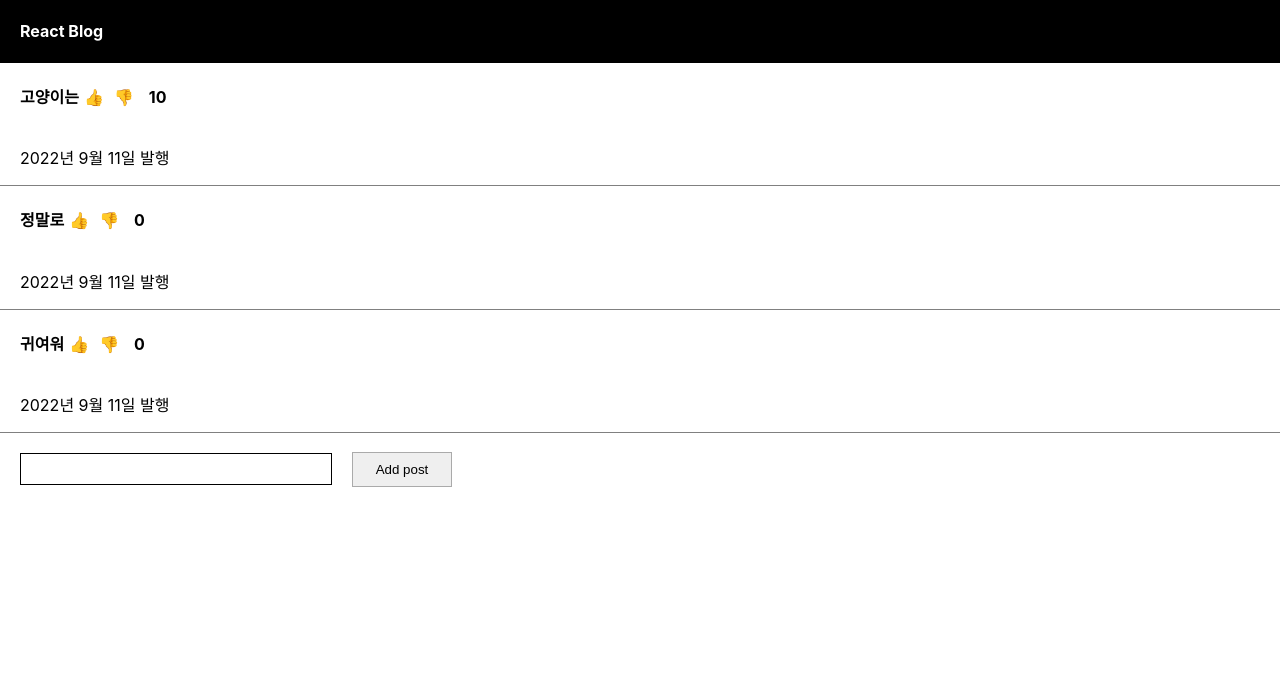
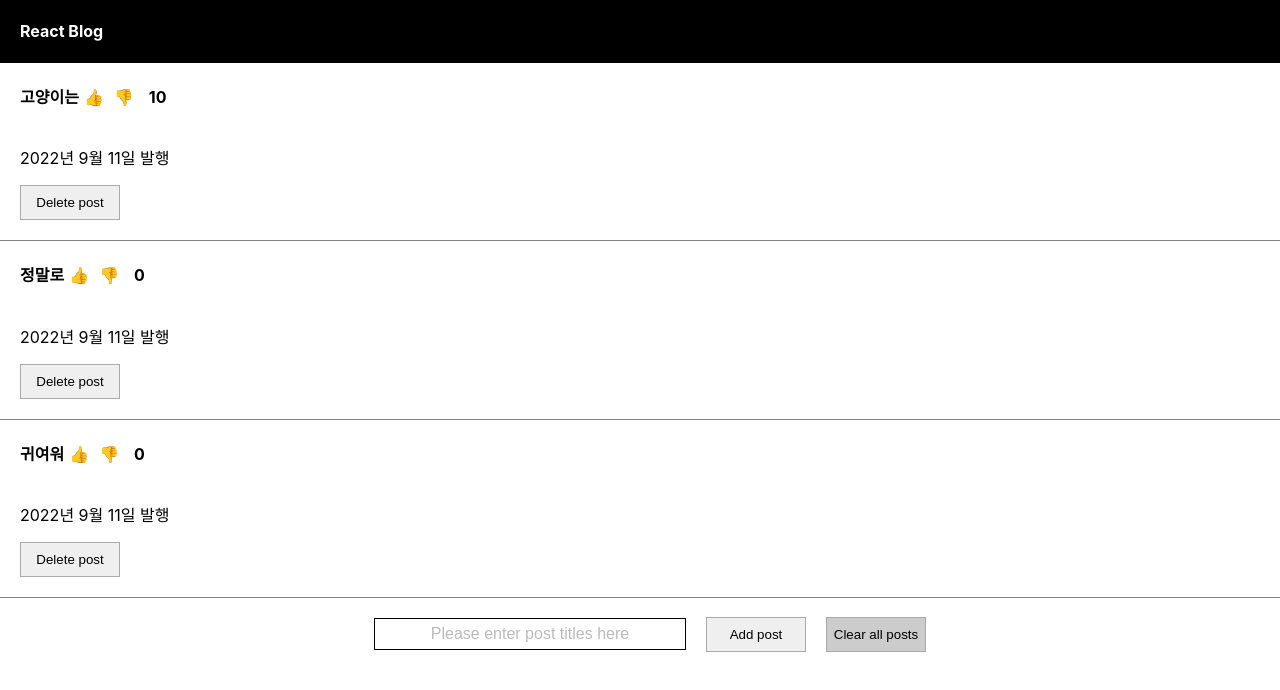
Before and after one commit to Kang-IJ/react_blog, a React (Create React App) app: page / in a window 1280 px wide. Shown: the top 690 px of the page. Built offline with nearby package versions, Linux system fonts and the light colour scheme; the HTML template or start-up script is replaced by a standard one.

Commit message:
feat: Add delete post & clear posts button

```diff
--- a/src/App.css
+++ b/src/App.css
@@ -1,14 +1,9 @@
-.App {
-  /* text-align: center; */
-}
-
 div {
   box-sizing: border-box;
 }
 
 .list {
   padding-left: 20px;
-  text-align: left;
   border-bottom: 1px solid grey;
   font-weight: bold;
 }
@@ -29,7 +24,6 @@ div {
   margin-top: 20px;
   padding: 20px;
   background: #eee;
-  text-align: left;
 }
 
 .black-nav {
@@ -43,6 +37,9 @@ div {
 .postTitle {
   cursor: pointer;
 }
+.input-div {
+  text-align: center;
+}
 
 .input {
   font-size: 16px;
@@ -52,18 +49,37 @@ div {
   border-radius: 0;
   width: 300px;
   height: 20px;
+  text-align: center;
 }
-.input-button {
+.input::placeholder {
+  color: #bbb;
+}
+.button {
   border: 1px solid #aaa;
   width: 100px;
   height: 35px;
   cursor: pointer;
 }
 
-.input-button:hover {
+.button:hover {
   background-color: #ccc;
 }
 
-.input-button:active {
+.button:active {
   background-color: #aaa;
 }
+
+.clear-button {
+  margin-left: 20px;
+  background-color: #ccc;
+}
+.clear-button:hover {
+  background-color: #a9a9a9;
+}
+.clear-button:active {
+  background-color: #909090;
+}
+
+.delete-button {
+  margin-bottom: 20px;
+}
--- a/src/App.js
+++ b/src/App.js
@@ -60,14 +60,33 @@ function App() {
               }}
               style={{ cursor: "pointer" }}
             ></span>
-            {like[i]}{" "}
+            {like[i]}
             <p className="date">
               {year}년 {month}월 {date}일 발행
             </p>
+            <button
+              className="button delete-button"
+              onClick={(e) => {
+                let selectedTitle =
+                  e.target.parentNode.childNodes[0].textContent;
+                if (selectedTitle === postTitle[i]) {
+                  let titleCopy = [...postTitle];
+                  let a = titleCopy.splice(i, 1);
+                  setPostTitle(titleCopy);
+
+                  let likeCopy = [...like];
+                  likeCopy.splice(i, 1);
+                  setLike(likeCopy);
+                }
+              }}
+            >
+              Delete post
+            </button>
           </div>
         );
-      })}{" "}
+      })}
       {/** map 끝나는 부분 */}
+      <div className="input-div">
         <input
           className="input"
           onChange={(e) => {
@@ -89,9 +108,10 @@ function App() {
               }
             }
           }}
+          placeholder="Please enter post titles here"
         />
         <button
-        className="input-button"
+          className="button"
           onClick={() => {
             let dupCheck = [...postTitle];
             let lastOfDupCheckButton = dupCheck.pop();
@@ -101,7 +121,6 @@ function App() {
                 let copy = [...postTitle];
                 copy.push(input);
                 setPostTitle(copy);
-              console.log(copy);
 
                 let likeCopy = [...like];
                 likeCopy.push(0);
@@ -112,6 +131,17 @@ function App() {
         >
           Add post
         </button>
+        <button
+          className="button clear-button"
+          onClick={() => {
+            let emptyArr = [];
+            setPostTitle(emptyArr);
+            setLike(emptyArr);
+          }}
+        >
+          Clear all posts
+        </button>
+      </div>
       {modal === true ? (
         <Modal
           postTitle={postTitle}
@@ -125,7 +155,7 @@ function App() {
   );
 }
 
-function Modal(props, i) {
+function Modal(props) {
   return (
     <div className="modal">
       <h4>{props.listTitleTarget}</h4>
```
Lines whose indentation alone changed are shown as unchanged.
